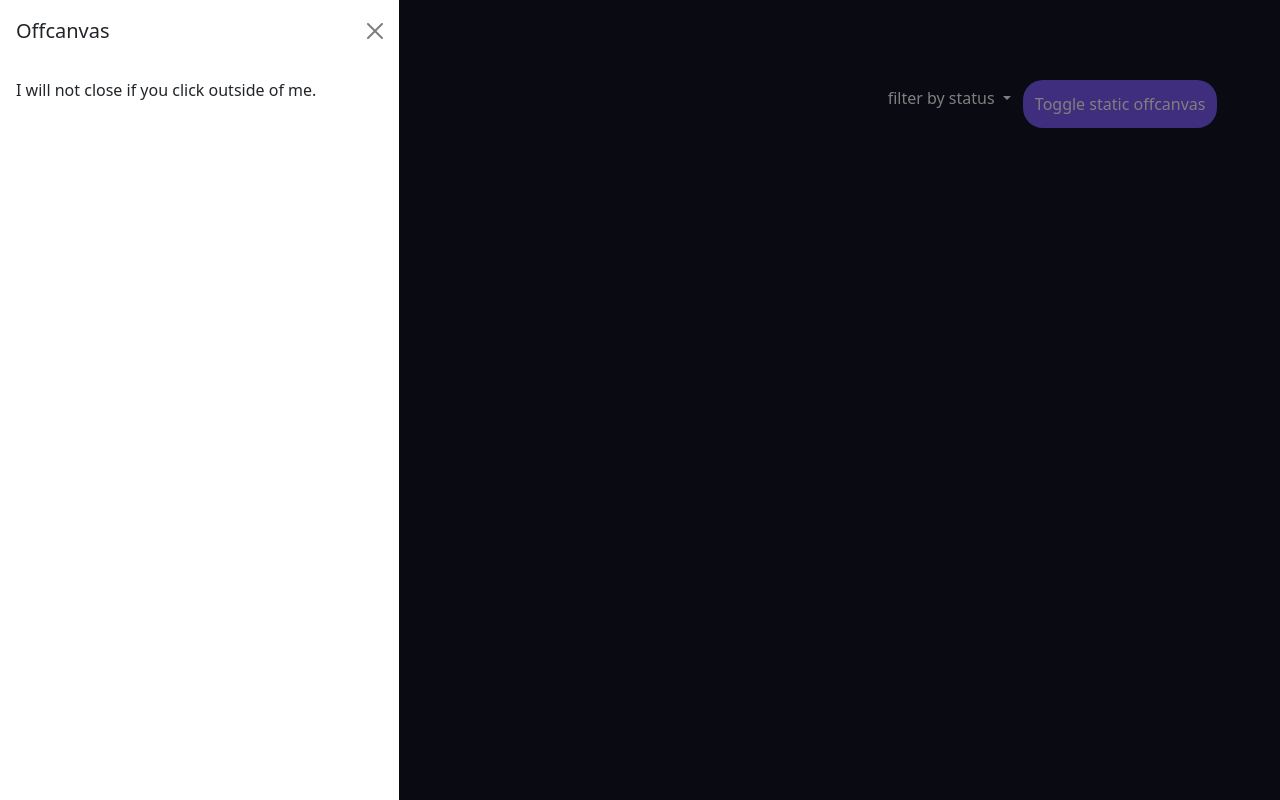
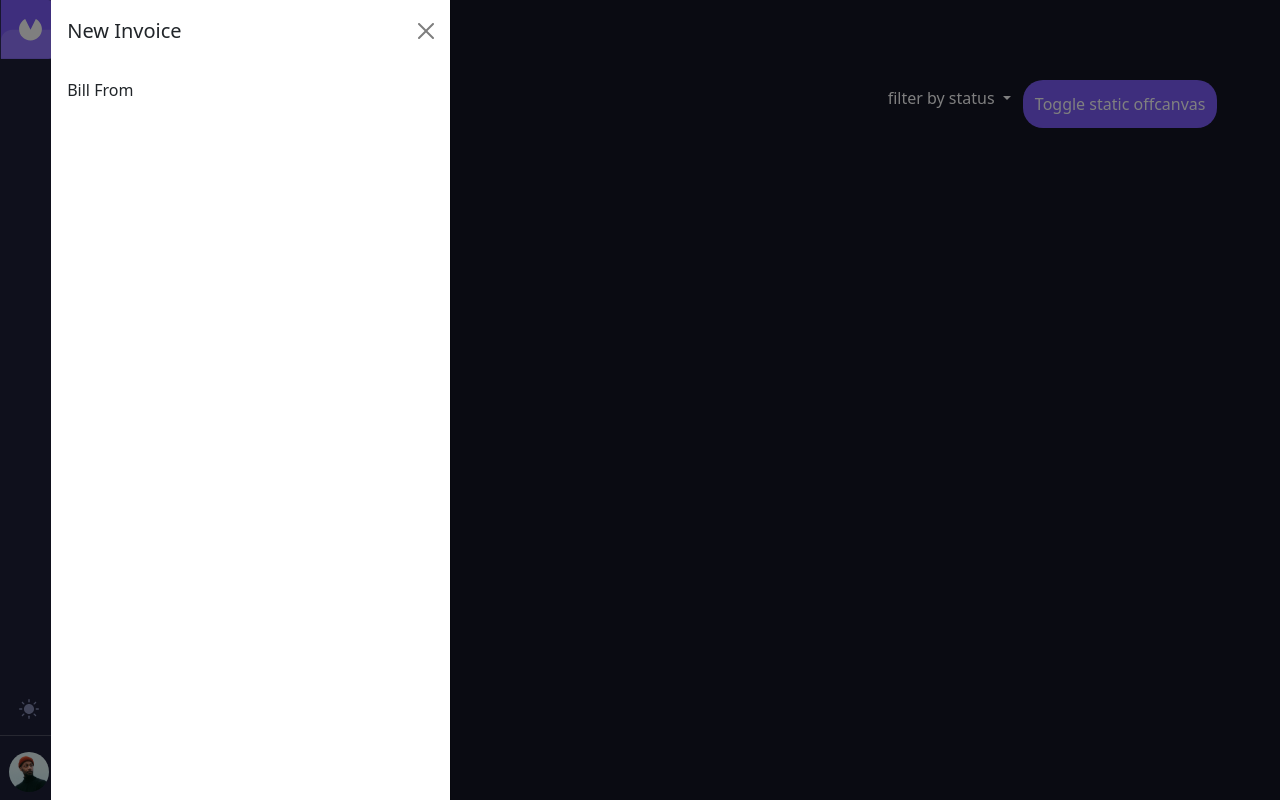
Before and after one commit to Abishop0831/InvoiceApp, an Angular app in the folder myApp/: page / in a window 1280 px wide. Both pictures are taken after a click on the button "Toggle static offcanvas". Built offline with nearby package versions, Linux system fonts and the light colour scheme; what @ngrx/store would draw is missing.

Commit message:
styling to offcanvas- header and top label added

```diff
--- a/myApp/src/app/home/home.component.html
+++ b/myApp/src/app/home/home.component.html
@@ -21,15 +21,14 @@
         Toggle static offcanvas
       </button>
 
-      <div style=" border: 0px 0px 20px 20px !important" class="offcanvas offcanvas-start" data-bs-backdrop="static" tabindex="-1" id="staticBackdrop" aria-labelledby="staticBackdropLabel">
+      <div style="margin-left: 4vw;" class="offcanvas offcanvas-start" data-bs-backdrop="static" tabindex="-1" id="staticBackdrop" aria-labelledby="staticBackdropLabel">
         <div class="offcanvas-header">
-          <h5 class="offcanvas-title" id="staticBackdropLabel">Offcanvas</h5>
+          <h5 class="offcanvas-title" id="staticBackdropLabel">New Invoice</h5>
           <button type="button" class="btn-close" data-bs-dismiss="offcanvas" aria-label="Close"></button>
         </div>
         <div class="offcanvas-body">
-          <div>
-            I will not close if you click outside of me.
-          </div>
+         <p>Bill From</p>
+
         </div>
       </div>
 </section>
```
